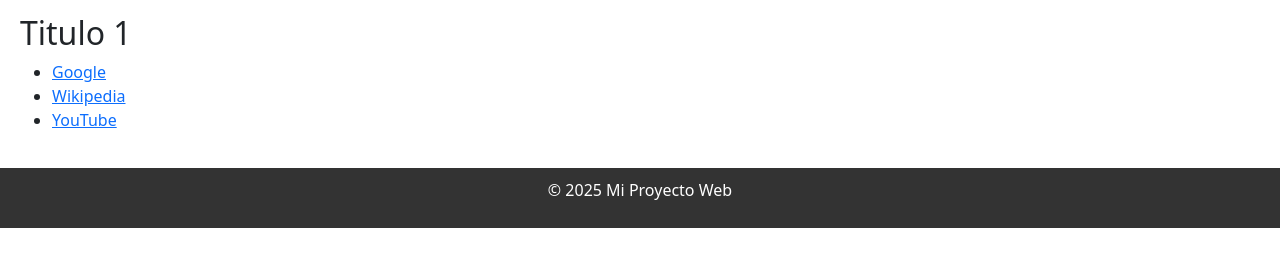
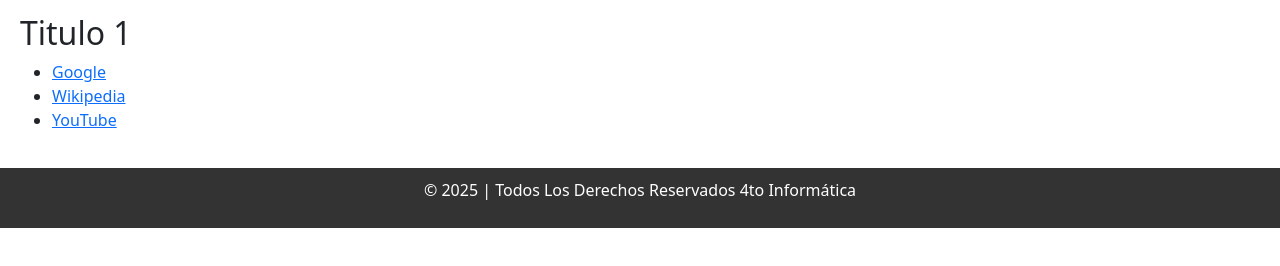
Before and after one commit to AjxSian/Menu, a plain HTML site: page referencias.html in a window 1280 px wide. Shown: the part 174-440 px from the top of the page. Drawn offline with nearby package versions, Linux system fonts and the light colour scheme.

Commit message:
Update referencias.html

```diff
--- a/referencias.html
+++ b/referencias.html
@@ -42,7 +42,7 @@
   </main>
 
   <footer>
-    <p>© 2025 Mi Proyecto Web</p>
+    <p>© 2025 | Todos Los Derechos Reservados 4to Informática</p>
   </footer>
 </body>
 </html>
```
